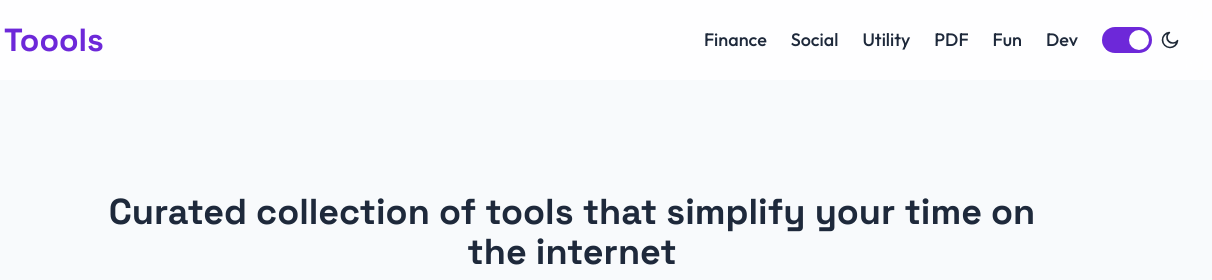
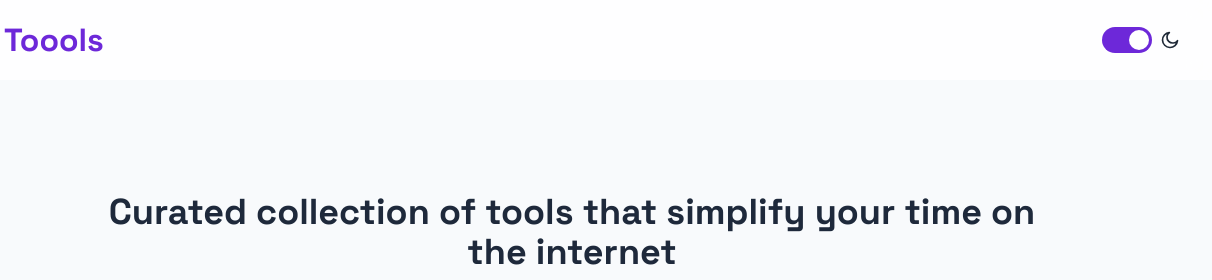
Before and after one commit to dedxevil/slooot, a plain HTML site: page index.html in a window 1280 px wide. Shown: the top 280 px of the page, 68-1280 px from the left. Drawn offline with nearby package versions, Linux system fonts and the light colour scheme.

Commit message:
Error message correction

```diff
--- a/index.html
+++ b/index.html
@@ -475,7 +475,7 @@
 
 
             <div class="flex items-center space-x-6">
-                <nav class="hidden md:flex space-x-6" id="main-nav">
+                <!-- <nav class="hidden md:flex space-x-6" id="main-nav">
                     <a href="#finance" class="nav-link text-lg font-medium">Finance</a>
                     <a href="#social" class="nav-link text-lg font-medium">Social</a>
                     <a href="#utility" class="nav-link text-lg font-medium">Utility</a>
@@ -483,7 +483,7 @@
                     <a href="#fun" class="nav-link text-lg font-medium">Fun</a>
                     <a href="#dev" class="nav-link text-lg font-medium">Dev</a>
 
-                </nav>
+                </nav> -->
 
                 <div class="flex items-center space-x-2">
                     <div class="theme-toggle" id="themeToggle"></div>
```
